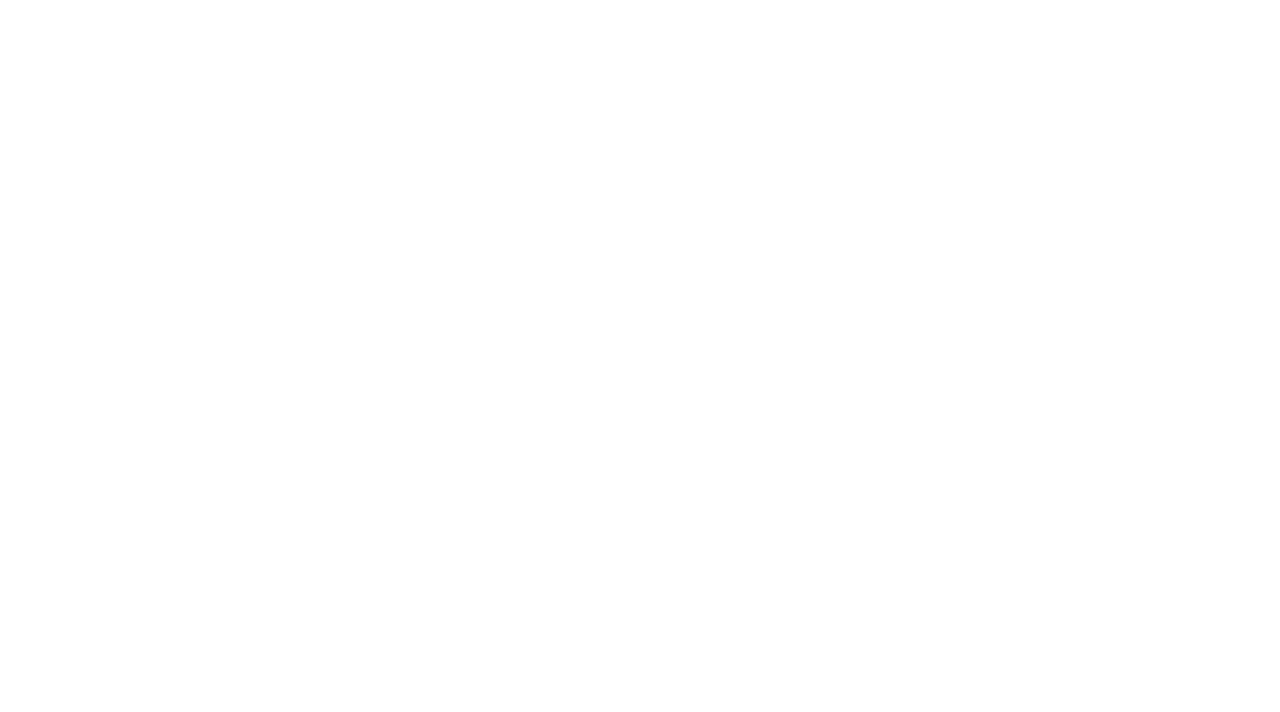
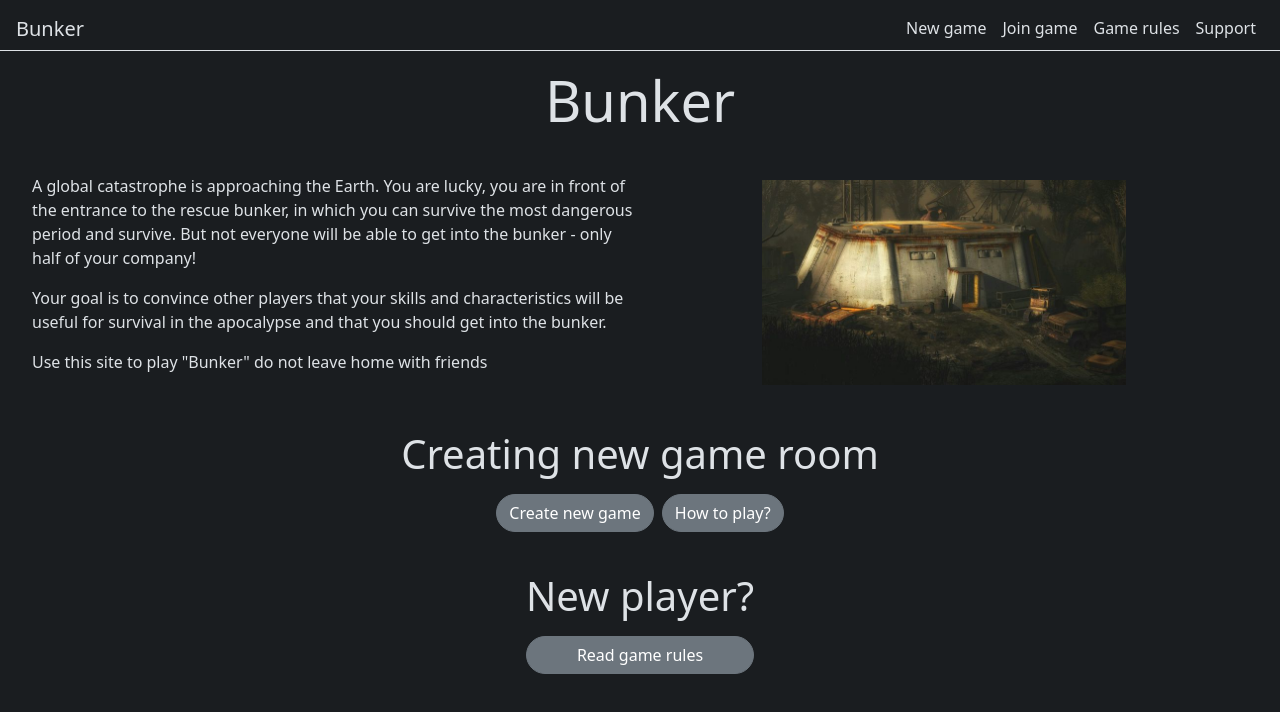
Before and after one commit to MilordAxel/Bunker, a React (Vite) app in the folder client/: page / in a window 1280 px wide. Before the commit this address had no page. Shown: the top 712 px of the page. Built offline with nearby package versions, Linux system fonts and the light colour scheme.

Commit message:
create home page

```diff
--- a/client/src/App.jsx
+++ b/client/src/App.jsx
@@ -7,6 +7,7 @@ function App() {
     return (
         <>
             <Routes>
+                <Route element={<Home/>} path="/" />
             </Routes>
         </>
     )
--- /dev/null
+++ b/client/src/pages/home/Home.jsx
@@ -0,0 +1,59 @@
+import "./Home.scss";
+import imgBunker from "../../assets/img/bunker.jpg";
+import PageHeader from "../../components/PageHeader";
+
+export function Home() {
+    return (
+        <>
+            <div className="page__content container-fluid overflow-auto">
+                <PageHeader></PageHeader>
+                <div className="page__body d-grid px-8 pt-4">
+                    <div className="d-grid row-gap-10">
+                        <div className="display-4 text-center">
+                            Bunker
+                        </div>
+                        <div className="d-flex">
+                            <div className="d-grid w-50">
+                                <p>
+                                    A global catastrophe is approaching the Earth. You are lucky, you are in front of the entrance to the rescue bunker, in which you can survive the most dangerous period and survive. But not everyone will be able to get into the bunker - only half of your company!
+                                </p>
+                                <p>
+                                    Your goal is to convince other players that your skills and characteristics will be useful for survival in the apocalypse and that you should get into the bunker.
+                                </p>
+                                <p>
+                                    Use this site to play "Bunker" do not leave home with friends
+                                </p>
+                            </div>
+                            <div className="bunker__img d-flex w-50 text-center align-items-center">
+                                <img className="d-block mx-auto" src={imgBunker} alt="bunker"/>
+                            </div>
+                        </div>
+                    </div>
+                    <div className="d-grid p-10 row-gap-4">
+                        <div className="display-6 d-flex justify-content-center">
+                            Creating new game room
+                        </div>
+                        <div className="d-flex justify-content-center gap-2">
+                            <button type="button" className="btn btn-secondary rounded-pill">
+                                Create new game
+                            </button>
+                            <button type="button" className="btn btn-secondary rounded-pill">
+                                How to play?
+                            </button>
+                        </div>
+                    </div>
+                    <div className="d-grid justify-content-center row-gap-4">
+                        <div className="display-6 d-flex justify-content-center">
+                            New player?
+                        </div>
+                        <button type="button" className="btn btn-secondary rounded-pill">
+                            Read game rules
+                        </button>
+                    </div>
+                </div>
+            </div>
+        </>
+    )
+}
+
+export default Home
--- /dev/null
+++ b/client/src/pages/home/Home.scss
@@ -0,0 +1,35 @@
+@import "bootstrap/scss/functions";
+
+$spacer: 1rem;
+$spacers: (
+    0: 0,
+    1: $spacer * 0.25,
+    2: $spacer * 0.5,
+    3: $spacer * 0.75,
+    4: $spacer * 1,
+    5: $spacer * 1.25,
+    6: $spacer * 1.5,
+    7: $spacer * 1.75,
+    8: $spacer * 2,
+    9: $spacer * 2.25,
+    10: $spacer * 2.5
+);
+
+@import "bootstrap/scss/bootstrap";
+
+.page__content {
+    @include make-container(0);
+    color: $dark-text-emphasis-dark;
+    background-color: $dark-bg-subtle-dark;
+    height: 100vh;
+}
+
+.navbar-brand,
+.nav-link {
+    color: $dark-text-emphasis-dark !important;
+}
+
+.bunker__img img {
+    width: 60%;
+    height: auto;
+}
```
Also changed, not shown: client/src/assets/img/bunker.jpg (added).
